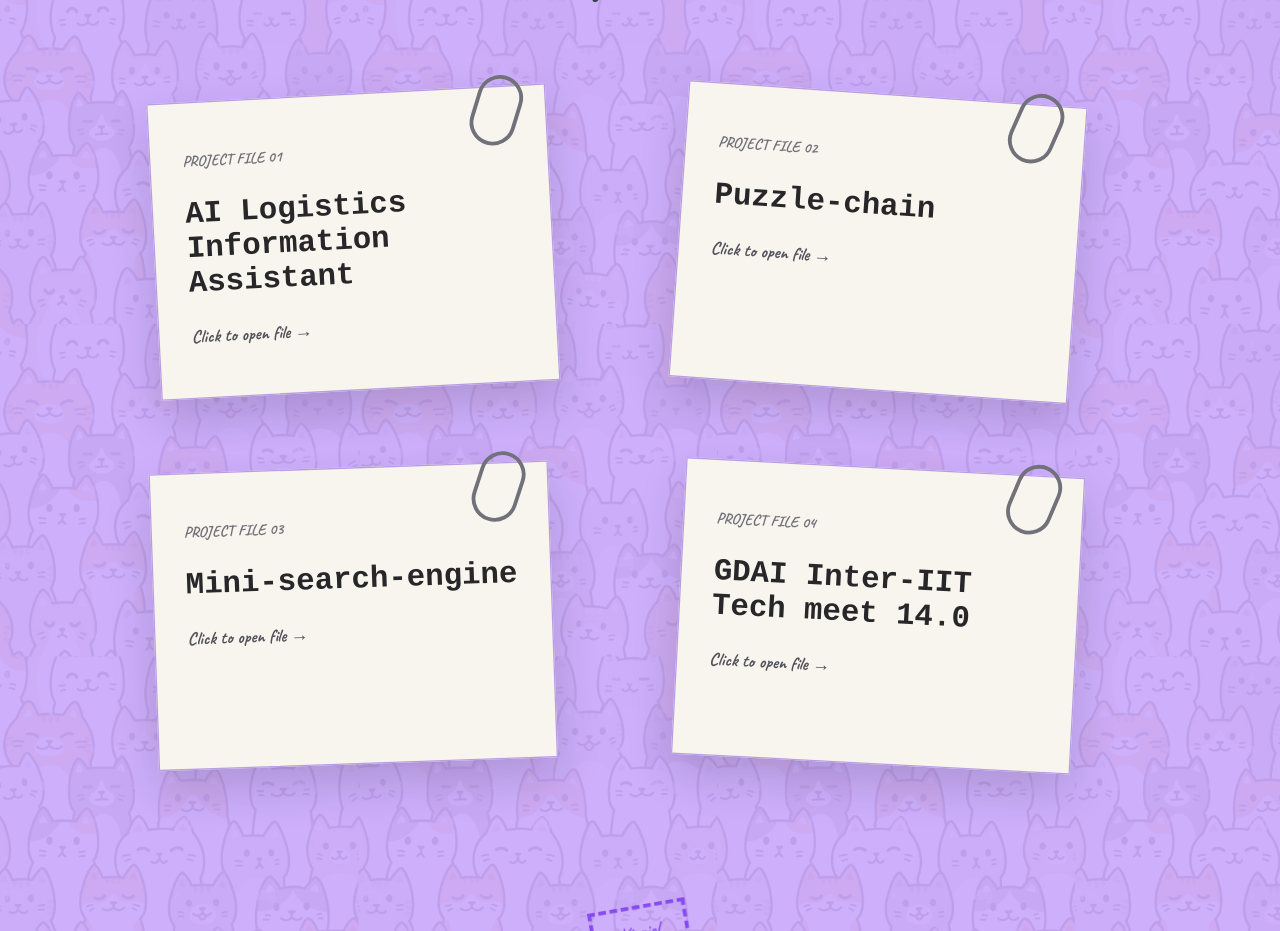
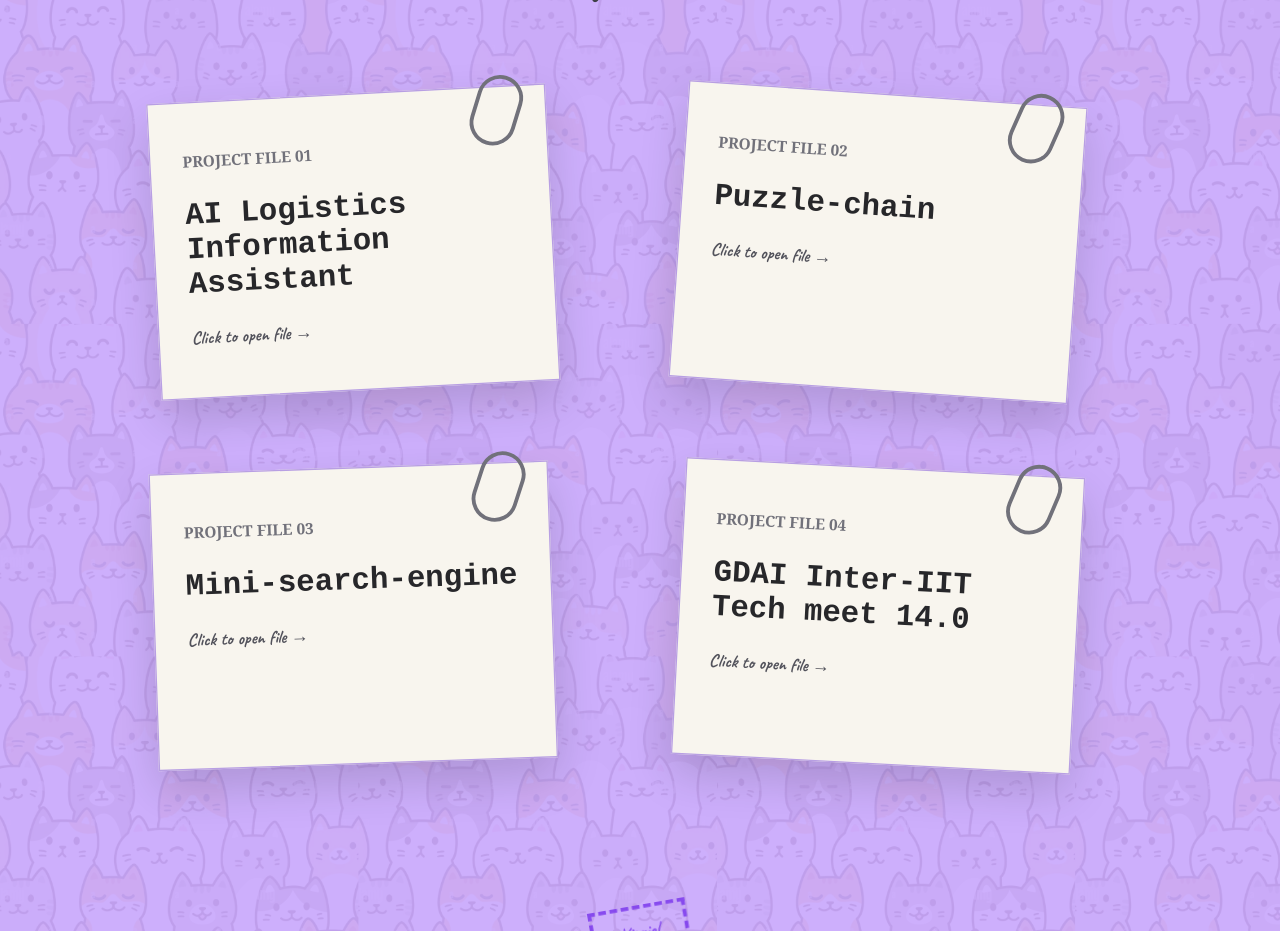
Before and after one commit to nih8/portfolio, a Next.js app: page / in a window 1280 px wide. Shown: the part 1340-2271 px from the top of the page. Built offline with nearby package versions, Linux system fonts and the light colour scheme; a web font is replaced by a local one.

Commit message:
Update ProjectFile.tsx

```diff
--- a/components/ProjectFile.tsx
+++ b/components/ProjectFile.tsx
@@ -97,6 +97,7 @@ transform:"rotate(20deg)"
 <p
 
 style={{
+fontFamily:'"serif","Noto Serif"',
 
 fontSize:"12px",
 
@@ -138,6 +139,8 @@ marginTop:"20px"
 <p
 
 style={{
+   fontFamily: '"Bradley Hand ITC","Caveat"',
+
 
 fontSize:"14px",
 
```
